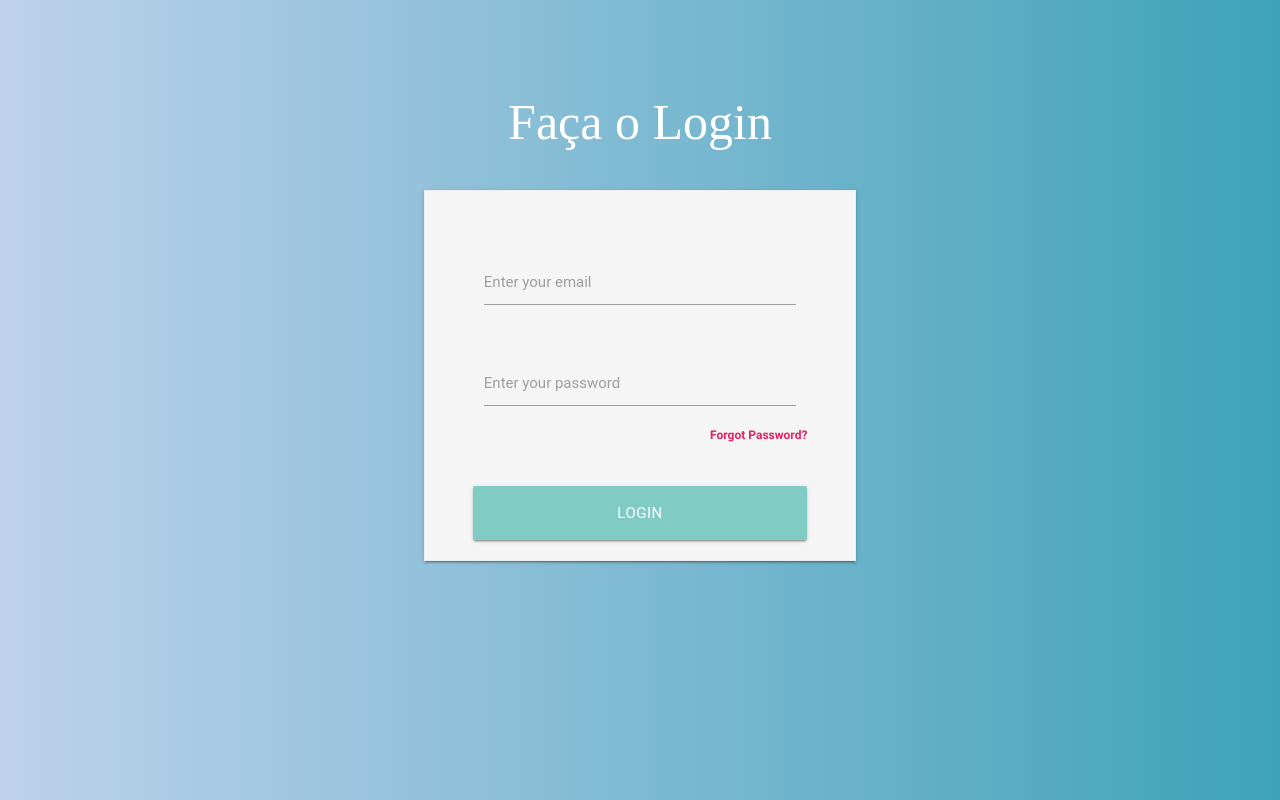
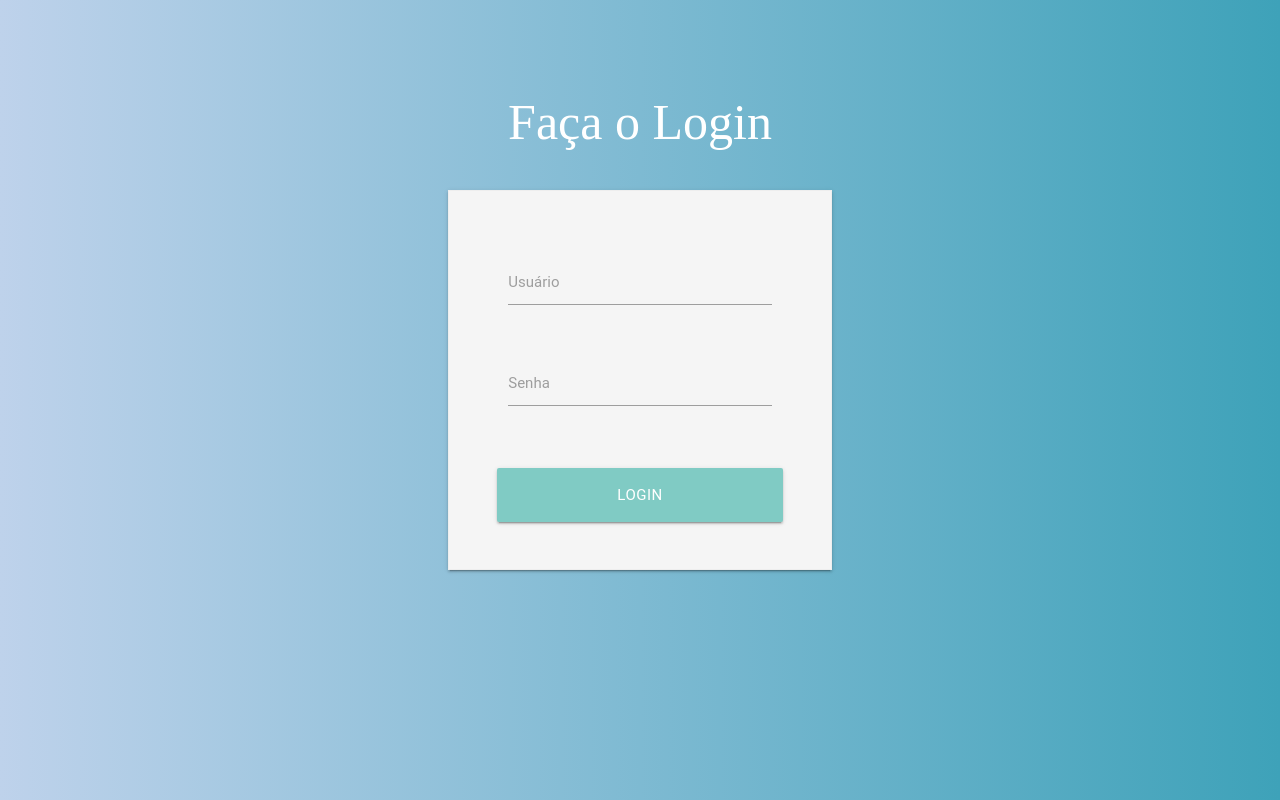
Before and after one commit to Miguel-Antunes/Veterinaria, a PHP site: page /login.php in a window 1280 px wide. Run offline with PHP 8.4, Linux system fonts and the light colour scheme; some libraries are stand-ins or nearby versions; some web fonts are replaced.

Commit message:
Criação do controle de usuário e edição no menu de navegação

```diff
--- a/insereProcedimento.php
+++ b/insereProcedimento.php
@@ -53,9 +53,11 @@
 
     <!-- Menu Mobile -->
     <ul id="mobile-navbar" class="sidenav">
-        <li><a href="#">Home</a></li>
+        <li><a  href="./home.php">Home</a></li>
         <li><a href="#">Procedimentos</a></li>
-        <li><a href="#">Cadastros</a></li>
+        <li><a href="./insereAnimal.php">Cadastrar Animal</a></li>
+        <li><a href="./insereVeterinario.php">Cadastrar Veterinário</a></li>
+        <li><a style="color: #00ACC1;" href="./insereProcedimento.php">Cadastrar Procedimento</a></li>
     </ul>
 
 
--- a/insereVeterinario.php
+++ b/insereVeterinario.php
@@ -53,9 +53,11 @@
 
     <!-- Menu Mobile -->
     <ul id="mobile-navbar" class="sidenav">
-        <li><a href="#">Home</a></li>
+        <li><a href="./home.php">Home</a></li>
         <li><a href="#">Procedimentos</a></li>
-        <li><a href="#">Cadastros</a></li>
+        <li><a href="./insereAnimal.php">Cadastrar Animal</a></li>
+        <li><a style="color: #00ACC1;" href="./insereVeterinario.php">Cadastrar Veterinário</a></li>
+        <li><a href="./insereProcedimento.php">Cadastrar Procedimento</a></li>
     </ul>
 
 
--- a/login.php
+++ b/login.php
@@ -24,30 +24,28 @@
       <h5 style="font-family:'Times New Roman', Times, serif;color: white;font-size:50px">Faça o Login</h5>
       <div class="section"></div>
 
-      <div class="container">
-        <div class="z-depth-1 grey lighten-4 row" style="display: inline-block; padding: 32px 48px 0px 48px; border: 1px solid #EEE;">
+      <div class="container ">
+        <div class="z-depth-1 grey lighten-4 row " style="display: inline-block;width: 30vw;height: 380px; padding: 32px 48px 0px 48px; border: 1px solid #EEE;">
 
-          <form class="col s12" method="post">
-            <div class='row'>
+          <form action="conexaoLogin.php" class="col s12" method="post">
+            <div class='row col'>
               <div class='col s12'>
               </div>
             </div>
 
             <div class='row'>
               <div class='input-field col s12'>
-                <input class='validate' type='email' name='email' id='email' />
-                <label for='email'>Enter your email</label>
+                <input class='validate' type='text' name='username' id="username" required />
+                <label for='username'>Usuário</label>
               </div>
             </div>
 
             <div class='row'>
               <div class='input-field col s12'>
-                <input class='validate' type='password' name='password' id='password' />
-                <label for='password'>Enter your password</label>
+                <input class='validate' type='password' name='password' id='password' required />
+                <label for='password'>Senha</label>
               </div>
-              <label style='float: right;'>
-                <a class='pink-text' href='#!'><b>Forgot Password?</b></a>
-              </label>
+
             </div>
 
             <br />
```
Also changed, not shown: conexaoLogin.php (added, +25 -0 lines), home.php (+7 -2 lines), insereAnimal.php (+4 -3 lines).
